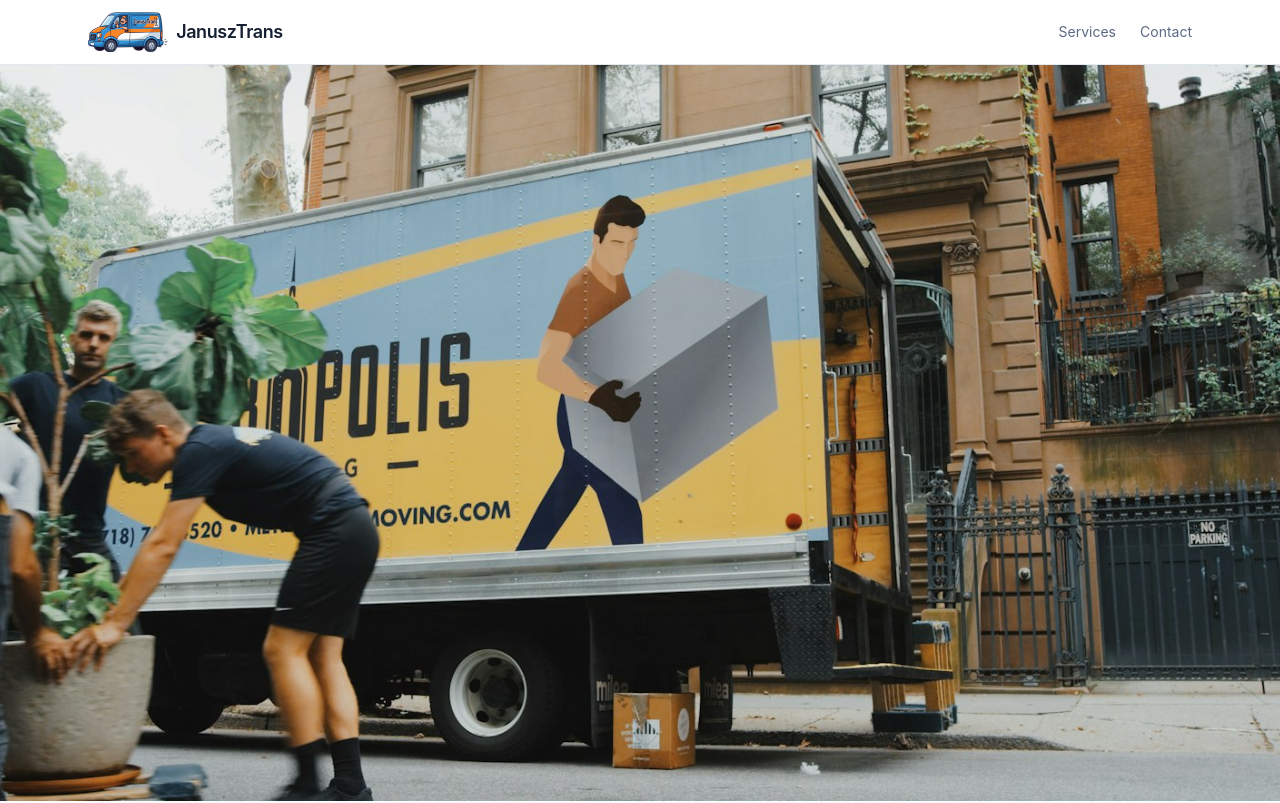
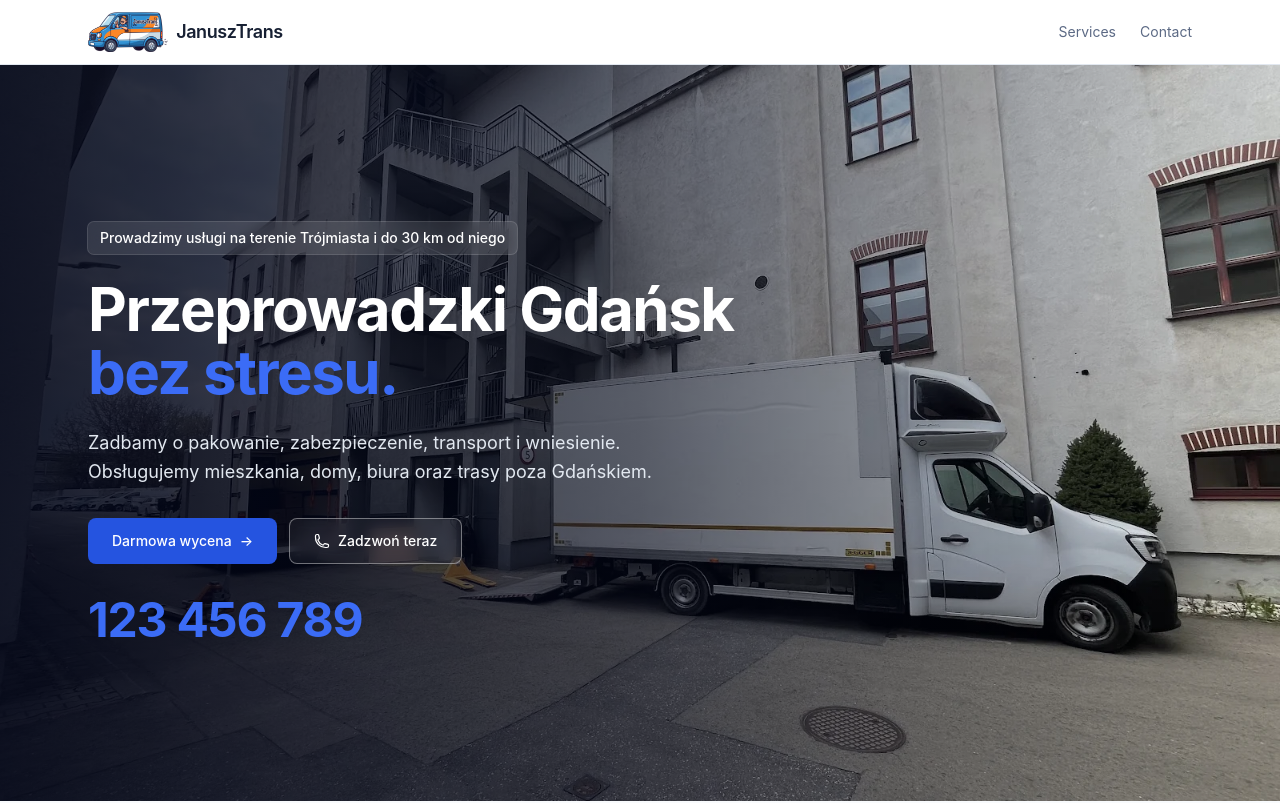
Before and after one commit to BodzioES/Xelerit-RecruTask, a React (Vite) app in the folder frontend/: page / in a window 1280 px wide. Shown: the top 803 px of the page. Built offline with nearby package versions, Linux system fonts and the light colour scheme; no server answers.

Commit message:
feat: add a branded overlay to the home hero

```diff
--- a/frontend/src/pages/public/HomePage.tsx
+++ b/frontend/src/pages/public/HomePage.tsx
@@ -1,24 +1,77 @@
 import { Link } from "react-router-dom";
 
-import { buttonClassName } from "@/components/ui/Button";
+import Button, { buttonClassName } from "@/components/ui/Button";
 import { SERVICES } from "@/lib/services";
+
+const heroSecondaryButton =
+  "inline-flex items-center justify-center gap-2 rounded-lg border border-white/40 bg-white/5 px-5 py-3 text-sm font-medium text-white backdrop-blur-sm transition hover:bg-white/10 focus-visible:outline-2 focus-visible:outline-offset-2 focus-visible:outline-white sm:px-6";
 
 export default function HomePage() {
   return (
     <>
-      <section aria-label="JanuszTrans moving van" className="w-full">
+      <section className="relative isolate flex min-h-[calc(100svh-4rem)] w-full items-center overflow-hidden">
         <img
-          src="/hero.jpg"
-          alt="JanuszTrans van ready for a move in the Tri-City area"
-          className="h-[calc(100svh-4rem)] w-full object-cover"
+          src="/main-background-1.webp"
+          alt="Ciężarówka JanuszTrans podczas przeprowadzki"
+          className="absolute inset-0 -z-20 size-full object-cover"
         />
+        <div
+          aria-hidden="true"
+          className="absolute inset-0 -z-10 bg-linear-to-r from-slate-950/90 via-slate-950/60 to-slate-950/20 sm:to-transparent"
+        />
+
+        <div className="mx-auto w-full max-w-6xl px-4 py-16 sm:px-6">
+          <div className="max-w-2xl">
+            <p className="inline-block rounded-md bg-white/10 px-3 py-1.5 text-xs font-medium text-white ring-1 ring-white/20 backdrop-blur-sm sm:text-sm">
+              Prowadzimy usługi na terenie Trójmiasta i do 30 km od niego
+            </p>
+
+            <h1 className="mt-6 text-4xl font-bold leading-[1.05] tracking-tight text-white sm:text-6xl">
+              Przeprowadzki Gdańsk
+              <span className="block text-brand-500">bez stresu.</span>
+            </h1>
+
+            <p className="mt-6 max-w-xl text-base leading-relaxed text-slate-200 sm:text-lg">
+              Zadbamy o pakowanie, zabezpieczenie, transport i wniesienie. Obsługujemy mieszkania,
+              domy, biura oraz trasy poza Gdańskiem.
+            </p>
+
+            <div className="mt-8 flex flex-wrap gap-3">
+              <Button className="px-5 py-3 sm:px-6">
+                Darmowa wycena
+                <span aria-hidden="true">→</span>
+              </Button>
+              <button type="button" className={heroSecondaryButton}>
+                <svg
+                  aria-hidden="true"
+                  viewBox="0 0 24 24"
+                  fill="none"
+                  stroke="currentColor"
+                  strokeWidth="1.8"
+                  className="size-4"
+                >
+                  <path
+                    strokeLinecap="round"
+                    strokeLinejoin="round"
+                    d="M2.25 6.75c0 8.284 6.716 15 15 15h2.25a2.25 2.25 0 0 0 2.25-2.25v-1.372c0-.516-.351-.966-.852-1.091l-4.423-1.106c-.44-.11-.902.055-1.173.417l-.97 1.293c-.282.376-.769.542-1.21.38a12.035 12.035 0 0 1-7.143-7.143c-.162-.441.004-.928.38-1.21l1.293-.97c.363-.271.527-.734.417-1.173L6.963 3.102a1.125 1.125 0 0 0-1.091-.852H4.5A2.25 2.25 0 0 0 2.25 4.5v2.25Z"
+                  />
+                </svg>
+                Zadzwoń teraz
+              </button>
+            </div>
+
+            <p className="mt-8 text-3xl font-bold tracking-tight text-brand-500 sm:text-5xl">
+              123 456 789
+            </p>
+          </div>
+        </div>
       </section>
 
       <section className="mx-auto w-full max-w-6xl px-4 pb-14 pt-14 sm:px-6 sm:pt-16">
         <div className="mx-auto max-w-3xl text-center">
-          <h1 className="text-4xl font-semibold leading-tight tracking-tight text-ink-900 sm:text-5xl">
+          <h2 className="text-4xl font-semibold leading-tight tracking-tight text-ink-900 sm:text-5xl">
             Van rental and moving services, without the paperwork.
-          </h1>
+          </h2>
           <p className="mt-5 text-lg leading-relaxed text-ink-500">
             Rent a van, book a driver, or hand the whole move to our crew. One local fleet, clear
             pricing, and no account needed.
```
Also changed, not shown: frontend/public/hero.jpg (deleted), frontend/public/main-background-1.webp (added).
